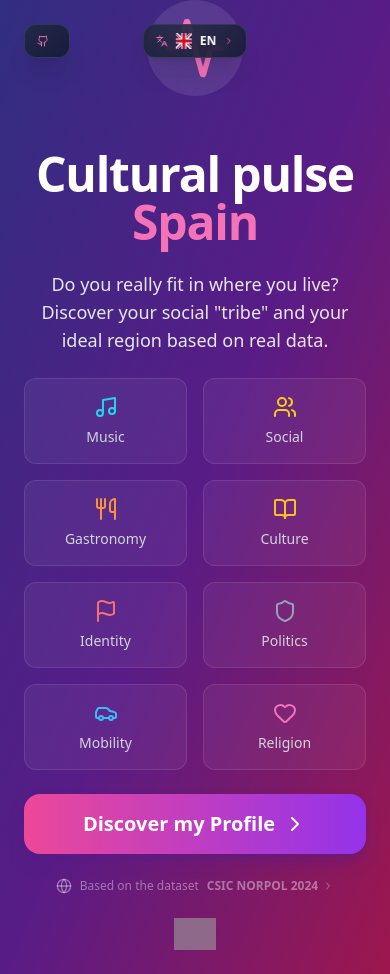
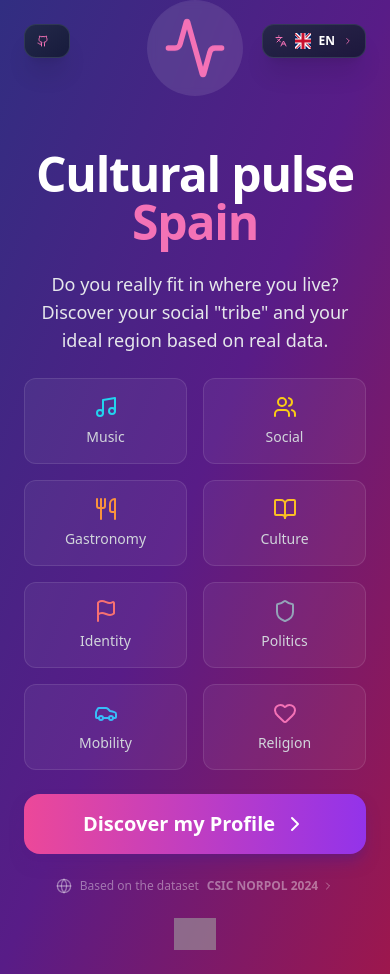
Before and after one commit to mjanez/spain-cultural-pulse, a Next.js app: page /en in a window 390 px wide. Built offline with nearby package versions, Linux system fonts and the light colour scheme; grey boxes are pictures that could not be loaded.

Commit message:
Refactor LanguageSelector positioning for improved responsive

```diff
--- a/src/components/CulturalPulseApp.tsx
+++ b/src/components/CulturalPulseApp.tsx
@@ -238,7 +238,7 @@ export default function CulturalPulseApp({ dict, lang }: { dict: any, lang?: str
 
   // Language Selector Component
   const LanguageSelector = () => (
-    <div className="absolute top-6 left-1/2 -translate-x-1/2 md:left-auto md:translate-x-0 md:right-6 z-50" ref={dropdownRef}>
+    <div className="absolute top-6 right-6 z-50" ref={dropdownRef}>
       <button
         onClick={() => setLangDropdownOpen(!langDropdownOpen)}
         className="flex items-center gap-2 md:gap-3 bg-gradient-to-br from-slate-800/80 to-slate-900/80 backdrop-blur-md rounded-xl px-3 py-2 md:px-4 md:py-2.5 border border-slate-600/50 shadow-xl hover:shadow-pink-500/20 transition-all duration-300 hover:scale-105 cursor-pointer"
@@ -272,7 +272,7 @@ export default function CulturalPulseApp({ dict, lang }: { dict: any, lang?: str
       </button>
 
       {langDropdownOpen && (
-        <div className="absolute top-full left-1/2 -translate-x-1/2 md:left-auto md:translate-x-0 md:right-0 mt-2 w-40 md:w-44 bg-gradient-to-br from-slate-800 to-slate-900 rounded-xl border border-slate-600/50 shadow-2xl overflow-hidden backdrop-blur-md">
+        <div className="absolute top-full right-0 mt-2 w-40 md:w-44 bg-gradient-to-br from-slate-800 to-slate-900 rounded-xl border border-slate-600/50 shadow-2xl overflow-hidden backdrop-blur-md">
           <button
             onClick={() => {
               switchLanguage('es');
```
